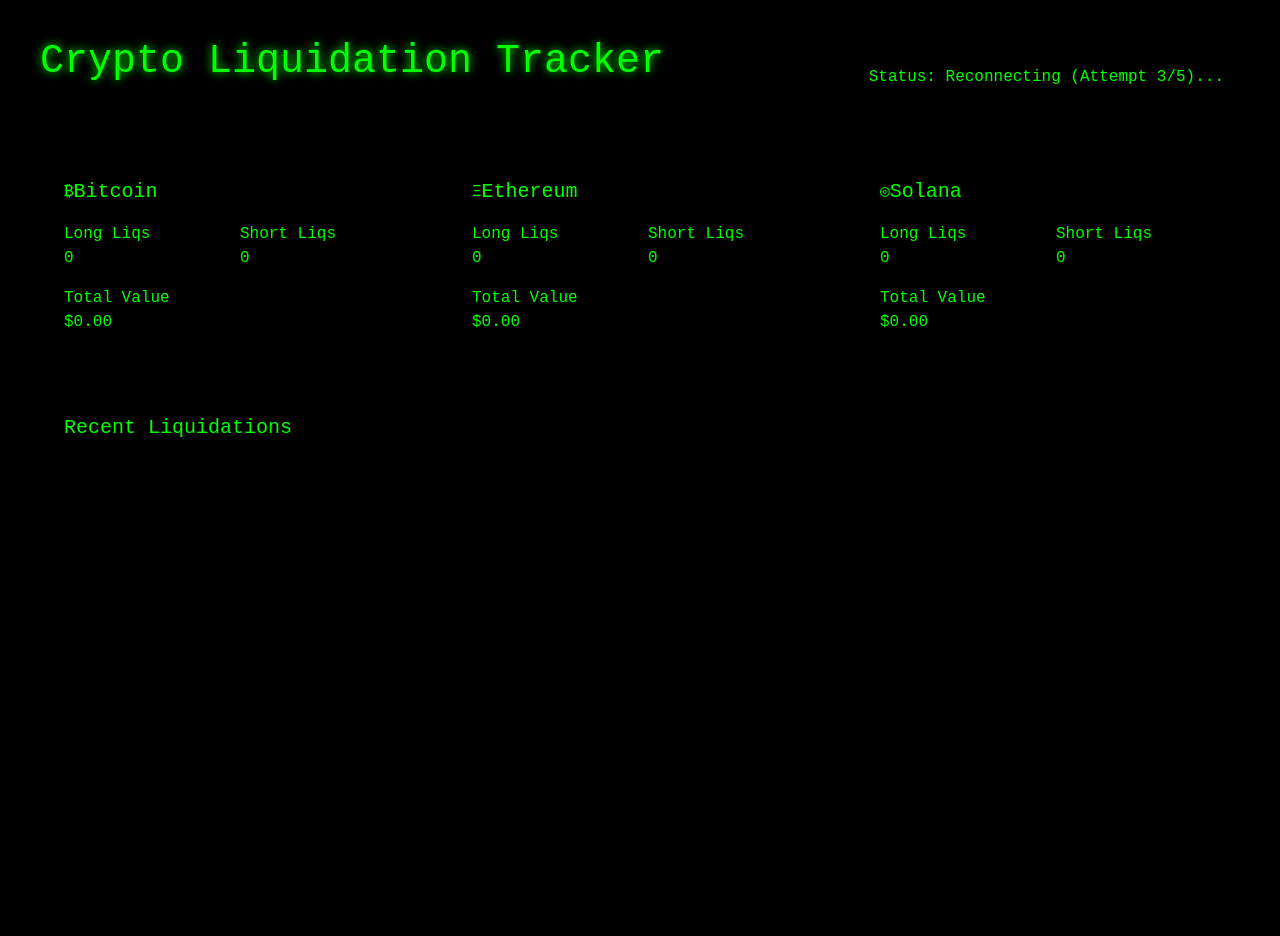
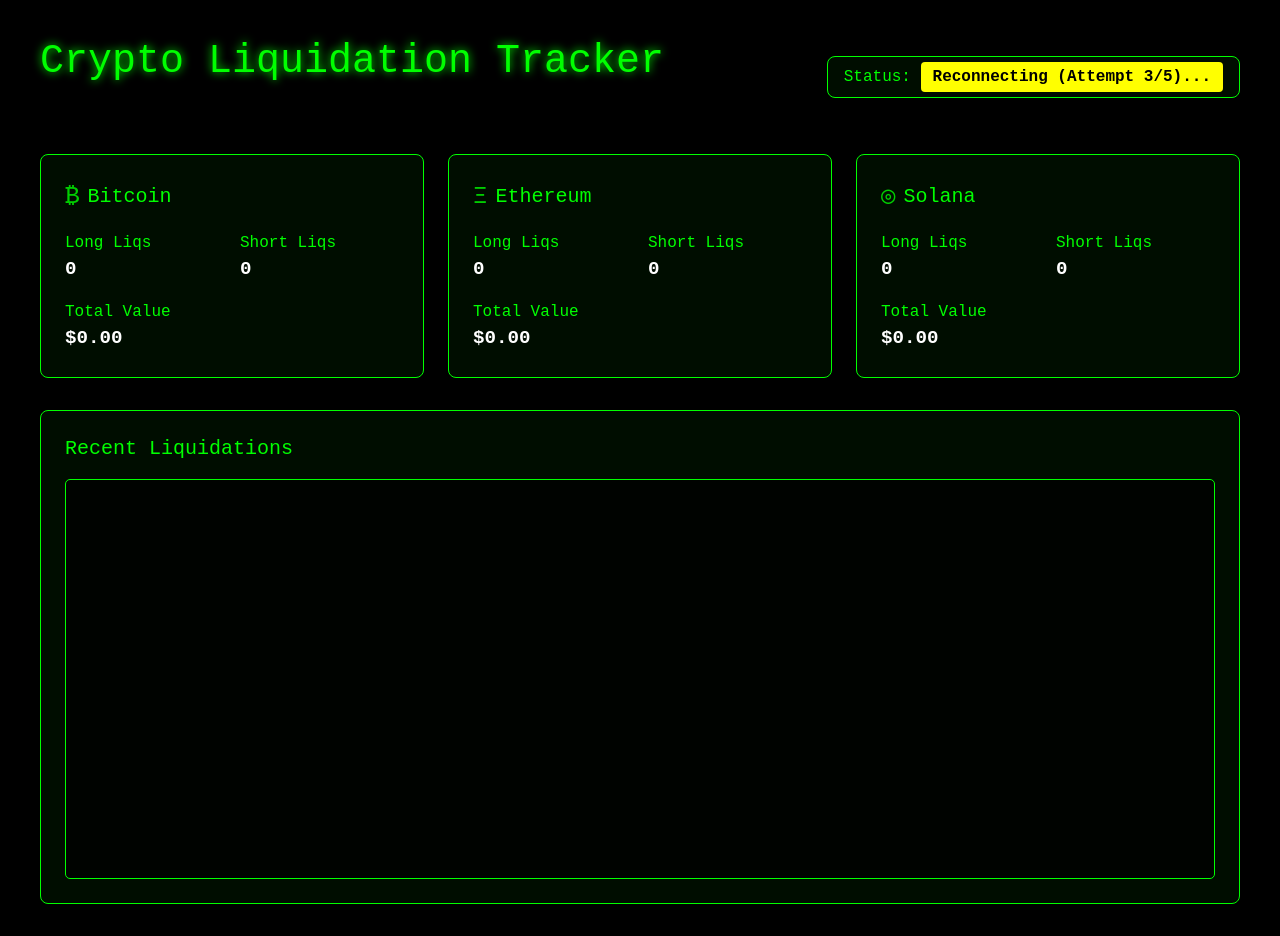
Before and after one commit to yungcortex/liqbot, a Flask app: page / in a window 1280 px wide. Before the commit the page ends 437 px from the top, so only its background shows below. Run offline with Flask 3, Linux system fonts and the light colour scheme; some libraries are stand-ins or nearby versions.

Commit message:
fix: update frontend to properly handle liquidation events and improve styling

```diff
--- a/templates/index.html
+++ b/templates/index.html
@@ -78,10 +78,28 @@
             overflow-y: auto;
         }
 
+        .liquidation-feed {
+            height: 400px;
+            overflow-y: auto;
+            padding: 10px;
+            font-family: 'Share Tech Mono', monospace;
+            background-color: rgba(0, 0, 0, 0.8);
+            border: 1px solid #0f0;
+            border-radius: 5px;
+        }
+
         .liquidation-entry {
-            margin-bottom: 10px;
-            padding: 5px;
-            border-bottom: 1px solid rgba(0, 255, 0, 0.3);
+            padding: 8px;
+            margin-bottom: 8px;
+            border-bottom: 1px solid rgba(0, 255, 0, 0.2);
+            font-size: 14px;
+            line-height: 1.4;
+            opacity: 0.9;
+        }
+
+        .liquidation-entry:hover {
+            background-color: rgba(0, 255, 0, 0.1);
+            opacity: 1;
         }
 
         #status {
@@ -113,6 +131,52 @@
             60% { transform: translate(2px, 2px); }
             80% { transform: translate(2px, -2px); }
             100% { transform: translate(0); }
+        }
+
+        .connection-status {
+            padding: 6px 12px;
+            border-radius: 4px;
+            font-weight: bold;
+        }
+
+        .connection-status.connected {
+            background-color: #0f0;
+            color: #000;
+        }
+
+        .connection-status.disconnected,
+        .connection-status.error,
+        .connection-status.failed {
+            background-color: #f00;
+            color: #fff;
+        }
+
+        .connection-status.reconnecting {
+            background-color: #ff0;
+            color: #000;
+        }
+
+        .crypto-card {
+            background-color: rgba(0, 255, 0, 0.05);
+            border: 1px solid #0f0;
+            transition: all 0.3s ease;
+        }
+
+        .crypto-card:hover {
+            background-color: rgba(0, 255, 0, 0.1);
+            box-shadow: 0 0 10px rgba(0, 255, 0, 0.2);
+        }
+
+        .value {
+            font-size: 1.2em;
+            font-weight: bold;
+            color: #fff;
+        }
+
+        .crypto-icon {
+            font-size: 1.5em;
+            margin-right: 8px;
+            opacity: 0.8;
         }
     </style>
 </head>
@@ -280,6 +344,78 @@
             }
         });
 
+        // Stats elements
+        const stats = {
+            bitcoin: {
+                longLiqs: document.getElementById('btc-longs'),
+                shortLiqs: document.getElementById('btc-shorts'),
+                totalValue: document.getElementById('btc-total')
+            },
+            ethereum: {
+                longLiqs: document.getElementById('eth-longs'),
+                shortLiqs: document.getElementById('eth-shorts'),
+                totalValue: document.getElementById('eth-total')
+            },
+            solana: {
+                longLiqs: document.getElementById('sol-longs'),
+                shortLiqs: document.getElementById('sol-shorts'),
+                totalValue: document.getElementById('sol-total')
+            }
+        };
+
+        // Liquidation feed element
+        const liquidationFeed = document.getElementById('liquidation-feed');
+
+        // Socket event handlers
+        socket.on('initial_data', (data) => {
+            console.log('Received initial data:', data);
+            updateStats(data);
+        });
+
+        socket.on('stats_update', (data) => {
+            console.log('Received stats update:', data);
+            updateStats(data);
+        });
+
+        socket.on('liquidation', (data) => {
+            console.log('Received liquidation:', data);
+            addLiquidation(data);
+        });
+
+        // Update UI functions
+        function updateStats(data) {
+            for (const [coin, values] of Object.entries(data)) {
+                if (stats[coin]) {
+                    stats[coin].longLiqs.textContent = values.long_liqs;
+                    stats[coin].shortLiqs.textContent = values.short_liqs;
+                    stats[coin].totalValue.textContent = `$${values.total_value.toLocaleString()}`;
+                }
+            }
+        }
+
+        function addLiquidation(data) {
+            const entry = document.createElement('div');
+            entry.className = 'liquidation-entry glitch-animation';
+
+            const side = data.side === 'LONG' ? '🔴 LONG LIQ' : '🟢 SHORT LIQ';
+            const exchange = data.exchange ? `[${data.exchange}]` : '';
+            const amount = parseFloat(data.amount).toFixed(3);
+            const price = parseFloat(data.price).toFixed(2);
+            const value = parseFloat(data.value).toFixed(2);
+
+            entry.innerHTML = `${new Date().toLocaleTimeString()} ${exchange} ${data.symbol} ${side} ${amount} @ $${price} = $${value}`;
+
+            liquidationFeed.insertBefore(entry, liquidationFeed.firstChild);
+
+            // Keep only last 100 entries
+            const entries = liquidationFeed.getElementsByClassName('liquidation-entry');
+            if (entries.length > 100) {
+                for (let i = 100; i < entries.length; i++) {
+                    entries[i].remove();
+                }
+            }
+        }
+
         // Reconnection handler with exponential backoff
         function handleReconnect() {
             if (reconnectTimeout) {
@@ -317,71 +453,6 @@
                 socket.disconnect();
             }
         });
-
-        // Stats elements
-        const stats = {
-            bitcoin: {
-                longLiqs: document.querySelector('#btc-longs'),
-                shortLiqs: document.querySelector('#btc-shorts'),
-                totalValue: document.querySelector('#btc-total')
-            },
-            ethereum: {
-                longLiqs: document.querySelector('#eth-longs'),
-                shortLiqs: document.querySelector('#eth-shorts'),
-                totalValue: document.querySelector('#eth-total')
-            },
-            solana: {
-                longLiqs: document.querySelector('#sol-longs'),
-                shortLiqs: document.querySelector('#sol-shorts'),
-                totalValue: document.querySelector('#sol-total')
-            }
-        };
-
-        // Socket event handlers
-        socket.on('initial_data', (data) => {
-            console.log('Received initial data:', data);
-            updateStats(data);
-        });
-
-        socket.on('stats_update', (data) => {
-            console.log('Received stats update:', data);
-            updateStats(data);
-        });
-
-        socket.on('liquidation', (data) => {
-            console.log('Received liquidation:', data);
-            addLiquidation(data);
-        });
-
-        // Update UI function
-        function updateStats(data) {
-            for (const [coin, values] of Object.entries(data)) {
-                if (stats[coin]) {
-                    stats[coin].longLiqs.textContent = values.long_liqs;
-                    stats[coin].shortLiqs.textContent = values.short_liqs;
-                    stats[coin].totalValue.textContent = `$${values.total_value.toLocaleString()}`;
-                }
-            }
-        }
-
-        // Add liquidation to recent list
-        function addLiquidation(data) {
-            const entry = document.createElement('div');
-            entry.className = 'terminal-line glitch-animation';
-            const side = data.side === 'LONG' ? '🔴 LONG LIQ' : '🟢 SHORT LIQ';
-            const exchange = data.exchange ? `[${data.exchange}]` : '';
-            entry.innerHTML = `${new Date().toLocaleTimeString()} ${exchange} ${data.symbol} ${side} ${data.amount.toFixed(3)} @ $${data.price.toFixed(2)} = $${data.value.toFixed(2)}`;
-            recentLiquidations.insertBefore(entry, recentLiquidations.firstChild);
-
-            // Keep only last 100 entries
-            const maxLines = 100;
-            const lines = recentLiquidations.getElementsByClassName('terminal-line');
-            if (lines.length > maxLines) {
-                for (let i = maxLines; i < lines.length; i++) {
-                    lines[i].remove();
-                }
-            }
-        }
     </script>
 </body>
 </html>
```
